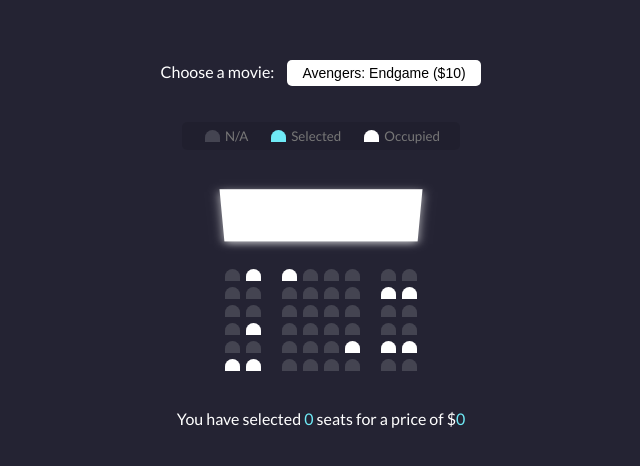
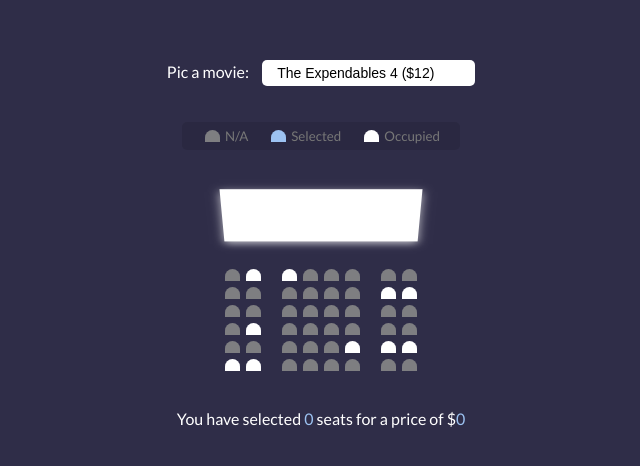
Before and after one commit to patkis06/-js-projects, a plain HTML site: page movie_seat_booking/index.html in a window 1280 px wide. Shown: the part 164-630 px from the top of the page, without its empty margins (319-959 px from the left). Drawn offline with Linux system fonts and the light colour scheme.

Commit message:
refactoring

```diff
--- a/movie_seat_booking/index.html
+++ b/movie_seat_booking/index.html
@@ -11,12 +11,12 @@
 
 <body>
   <div class="movie-container">
-    <label>Choose a movie:</label>
+    <label>Pic a movie:</label>
     <select id="movie">
-      <option value="10">Avengers: Endgame ($10)</option>
-      <option value="12">Joker ($12)</option>
-      <option value="8">Toy story 4($8)</option>
-      <option value="9">The Lion King($9)</option>
+      <option value="10">The Expendables 4 ($12)</option>
+      <option value="12">The Fate of the Furious ($15)</option>
+      <option value="8">Rambo: Last Blood($11)</option>
+      <option value="9">Wrath of Man($14)</option>
     </select>
   </div>
 
--- a/movie_seat_booking/script.js
+++ b/movie_seat_booking/script.js
@@ -4,42 +4,10 @@ const count = document.getElementById('count');
 const total = document.getElementById('total');
 const movieSelect = document.getElementById('movie');
 
+// value of the movie select
 let ticketPrice = +movieSelect.value;
 
-const updateCount = () => {
-  const selectedSeats = document.querySelectorAll('.row .seat.selected');
-
-  const seatIndex = [...selectedSeats].map(seat => [...seats].indexOf(seat));
-  localStorage.setItem('selectedSeats', JSON.stringify(seatIndex));
-
-  const countSelectedSeats = selectedSeats.length;
-  count.innerHTML = countSelectedSeats;
-  total.innerHTML = countSelectedSeats * ticketPrice;
-}
-
-const init = () => {
-  let selectedSeats = localStorage.getItem('selectedSeats');
-  if (selectedSeats) {
-    selectedSeats = JSON.parse(selectedSeats);
-  }
-  if (selectedSeats != null && selectedSeats.length > 0) {
-    seats.forEach((seat, index) => {
-      if (selectedSeats.indexOf(index) > -1) {
-        seat.classList.add('selected');
-      }
-    });
-  }
-  const selectedMovieIndex = localStorage.getItem('selectedMovieIndex');
-  const selectedMoviePrice = localStorage.getItem('selectedMoviePrice');
-  if (selectedMovieIndex) {
-    movieSelect.selectedIndex = selectedMovieIndex;
-    ticketPrice = selectedMoviePrice;
-  }
-  updateCount();
-}
-
-init();
-
+// event listeners
 movieSelect.addEventListener('change', e => {
   ticketPrice = +e.target.value;
   const selectedMovieIndex = e.target.selectedIndex;
@@ -58,3 +26,46 @@ container.addEventListener('click', e => {
     updateCount();
   }
 });
+
+// initialization
+const init = () => {
+  // get selected seats from localstorage
+  let selectedSeats = localStorage.getItem('selectedSeats');
+  if (selectedSeats) {
+    selectedSeats = JSON.parse(selectedSeats);
+  }
+  // populate the UI from localstorage
+  if (selectedSeats != null && selectedSeats.length > 0) {
+    seats.forEach((seat, index) => {
+      if (selectedSeats.indexOf(index) > -1) {
+        seat.classList.add('selected');
+      }
+    });
+  }
+  // get selected movie from localstorage
+  const selectedMovieIndex = localStorage.getItem('selectedMovieIndex');
+  const selectedMoviePrice = localStorage.getItem('selectedMoviePrice');
+  // populate the UI from localstorage
+  if (selectedMovieIndex) {
+    movieSelect.selectedIndex = selectedMovieIndex;
+    ticketPrice = selectedMoviePrice;
+  }
+  // update the count and price text
+  updateCount();
+}
+
+
+// update the count and price text
+const updateCount = () => {
+  const selectedSeats = document.querySelectorAll('.row .seat.selected');
+  // get the index of the selected seats
+  const seatIndex = [...selectedSeats].map(seat => [...seats].indexOf(seat));
+  // store selected seats in localstorage
+  localStorage.setItem('selectedSeats', JSON.stringify(seatIndex));
+  // update texts
+  const countSelectedSeats = selectedSeats.length;
+  count.innerHTML = countSelectedSeats;
+  total.innerHTML = countSelectedSeats * ticketPrice;
+}
+
+init();
--- a/movie_seat_booking/style.css
+++ b/movie_seat_booking/style.css
@@ -6,7 +6,7 @@
 
 body {
   align-items: center;
-  background-color: #242333;
+  background-color: #2f2d48;
   color: #fff;
   display: flex;
   font-family: 'Lato', sans-serif;
@@ -38,7 +38,7 @@ body {
 }
 
 .seat {
-  background-color: #444451;
+  background-color: #7e7e81;
   height: 12px;
   width: 15px;
   margin: 3px;
@@ -51,7 +51,7 @@ body {
 }
 
 .seat.selected {
-  background-color: #6feaf6;
+  background-color: #9cc2f1;
 }
 
 .seat.occupied {
@@ -111,5 +111,5 @@ p.text {
 }
 
 p.text span {
-  color: #6feaf6;
+  color: #9cc2f1;
 }
```
